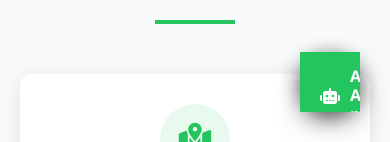
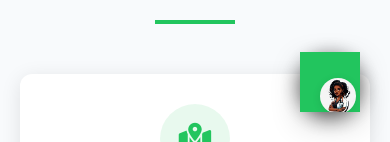
Before and after one commit to ArtyFe/pmd, a plain HTML site: page INDEX.HTML in a window 390 px wide. Both pictures are taken after a click on the element 330 px from the left and 784 px from the top of the page. Shown: the part 702-844 px from the top of the page. Drawn offline with Linux system fonts and the light colour scheme.

Commit message:
Mes modifications locales

```diff
--- a/INDEX.HTML
+++ b/INDEX.HTML
@@ -379,7 +379,10 @@
         </div>
         <div class="chatbot-window">
             <div class="chatbot-header">
-                <h4><i class="fas fa-robot"></i> Arty - Assistant médical</h4>
+                <h4 style="display:flex;align-items:center;gap:10px;">
+                  <img src="my chatb.jpeg" alt="Avatar chatbot" style="width:36px;height:36px;border-radius:50%;object-fit:cover;box-shadow:0 2px 8px rgba(0,0,0,0.10);margin-right:2px;">
+                  Arty - Assistant médical
+                </h4>
                 <button class="close-chatbot"><i class="fas fa-times"></i></button>
             </div>
             <div class="chatbot-messages">
--- a/STYLE.CSS
+++ b/STYLE.CSS
@@ -1,3 +1,20 @@
+/* Avatar chatbot dans le header */
+.chatbot-header img[alt="Avatar chatbot"] {
+  width: 36px;
+  height: 36px;
+  border-radius: 50%;
+  object-fit: cover;
+  box-shadow: 0 2px 8px rgba(0,0,0,0.10);
+  margin-right: 2px;
+}
+
+@media (max-width: 600px) {
+  .chatbot-header img[alt="Avatar chatbot"] {
+    width: 28px;
+    height: 28px;
+    margin-right: 1px;
+  }
+}
 /* Variables CSS */
 :root {
     --primary-color: #22c55e;
```
